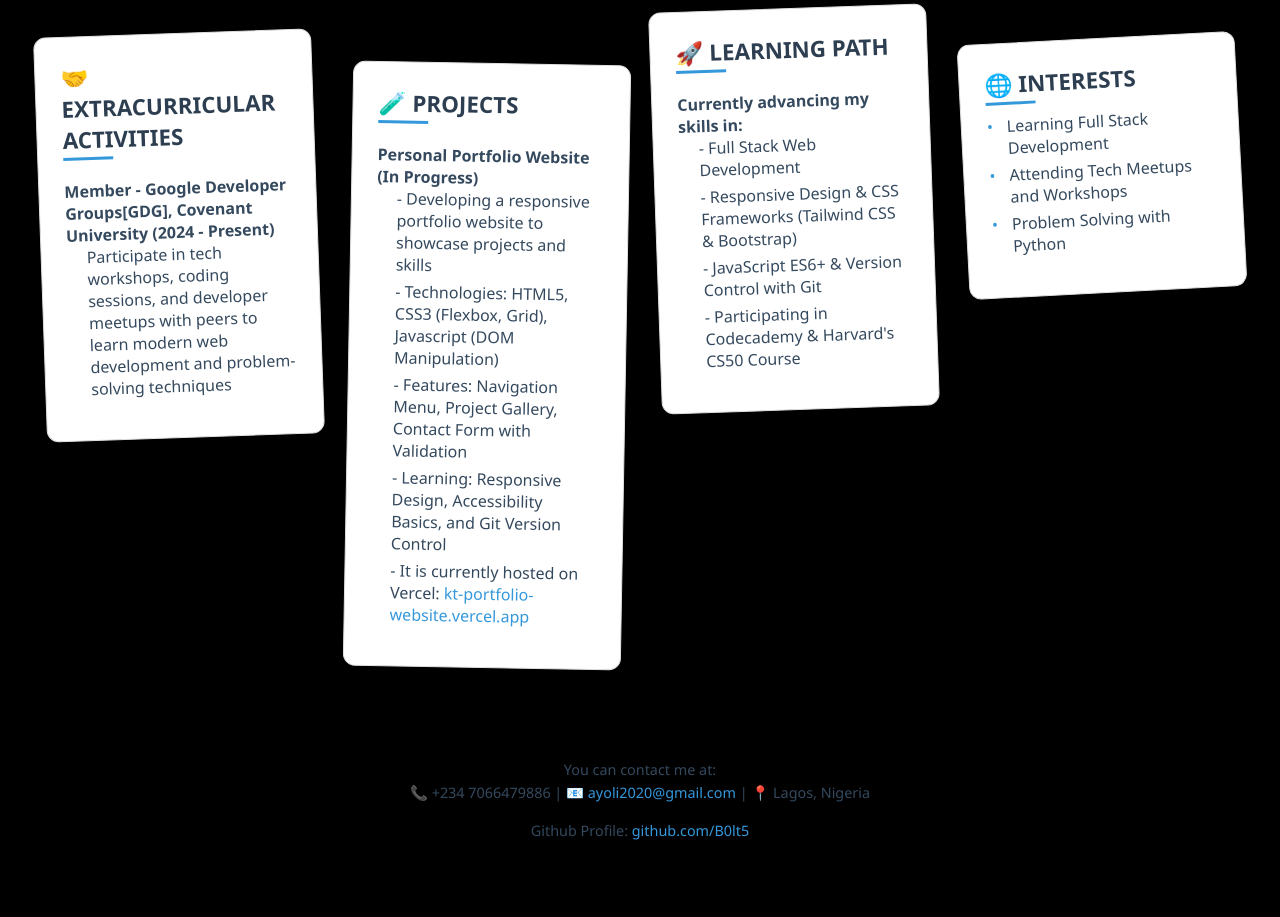
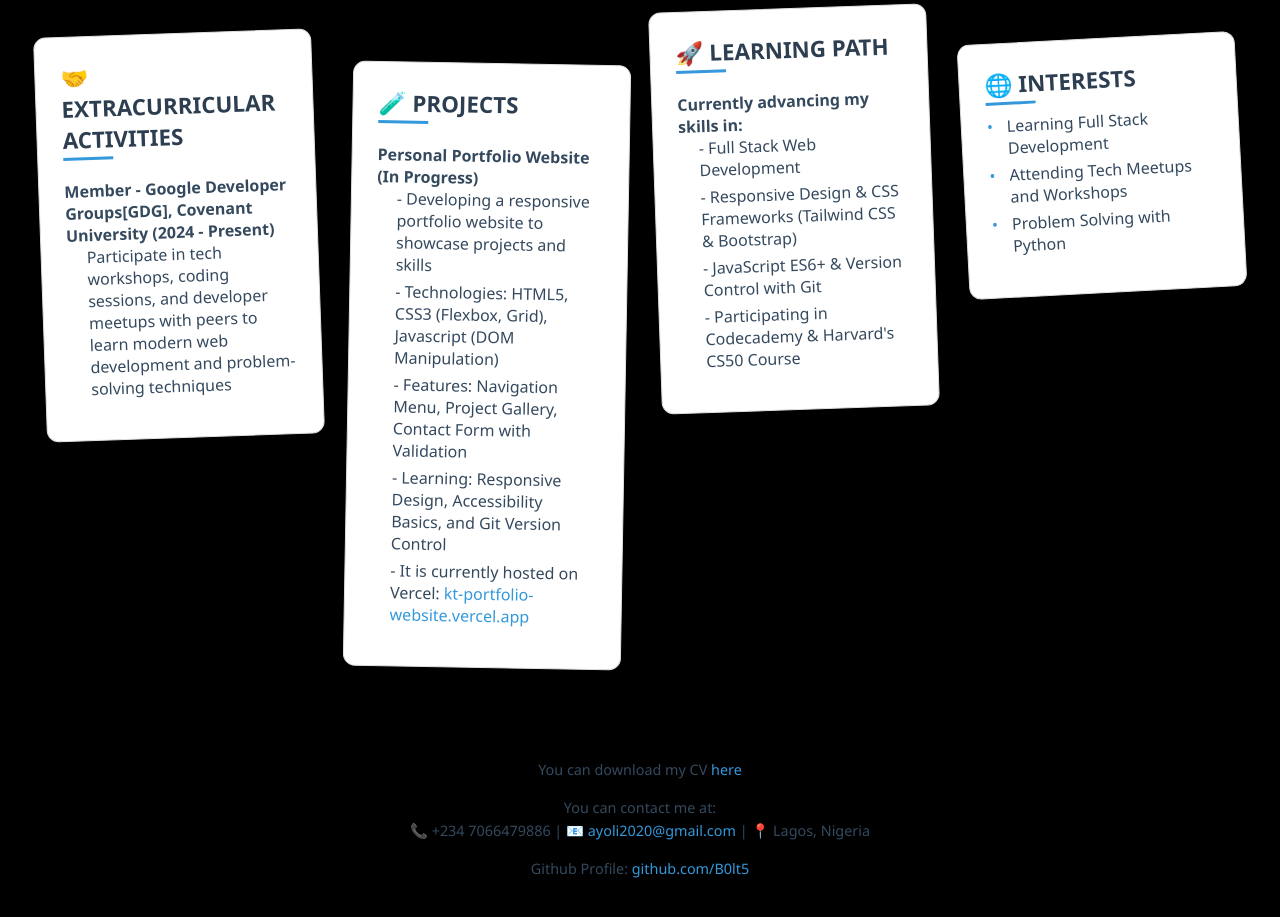
Before and after one commit to B0lt5/my-online-resume, a plain HTML site: page index.html in a window 1280 px wide. Shown: the part 771-1688 px from the top of the page. Drawn offline with Linux system fonts and the light colour scheme.

Commit message:
CV Update
Added CV download link

```diff
--- a/index.html
+++ b/index.html
@@ -79,8 +79,10 @@
         </div>
     </div>
         <footer>
+            <p>You can download my CV <a href="Updated CV.pdf" target="_blank" download>here</a></p>
             <p>You can contact me at:<br>📞 +234 7066479886 | 📧 <a href="mailto:ayoli2020@gmail.com">ayoli2020@gmail.com</a> | 📍 Lagos, Nigeria</p>
             <p>Github Profile: <a href="https://github.com/B0lt5" target="_blank">github.com/B0lt5</a></p>
         </footer>
 </body>
+
 </html>
```
